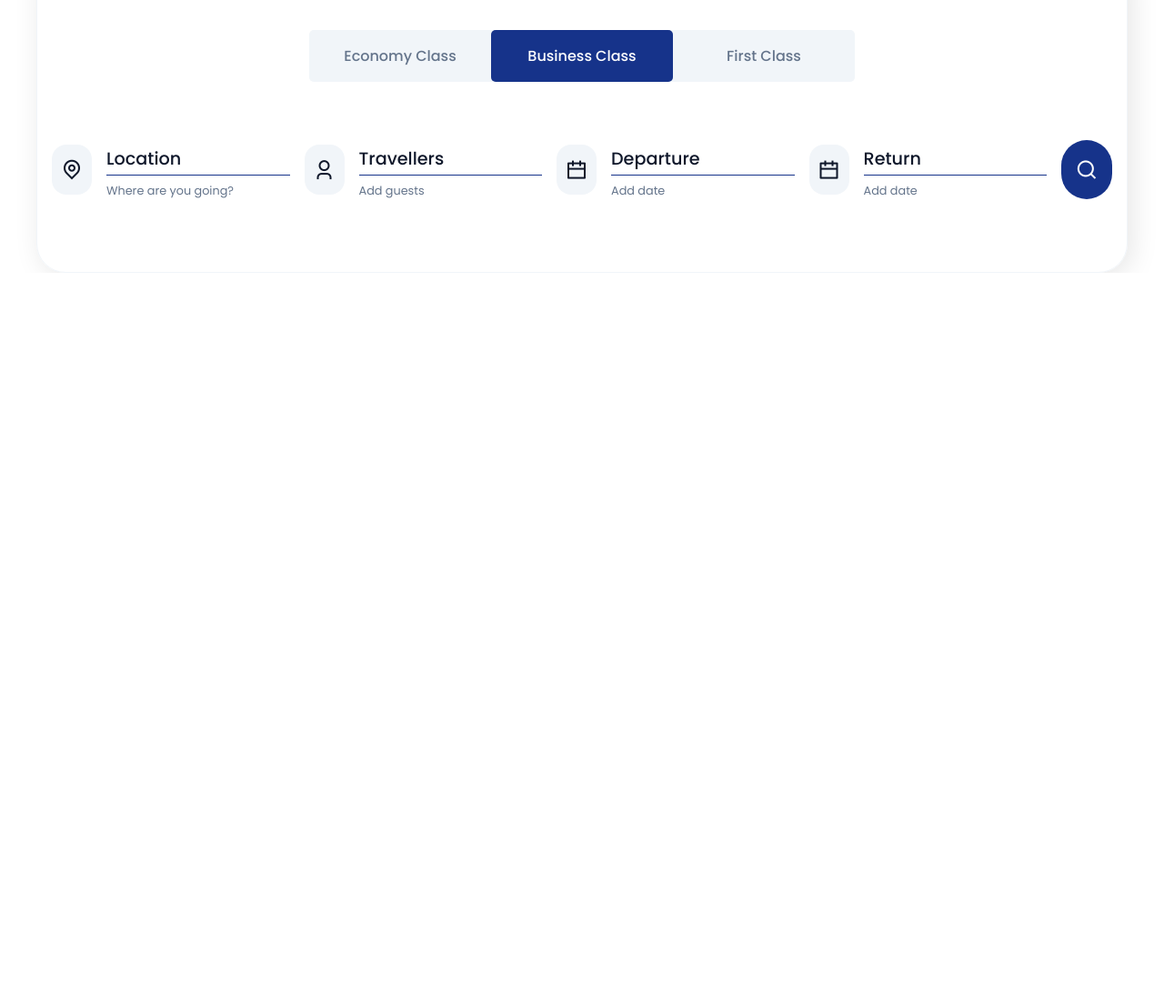
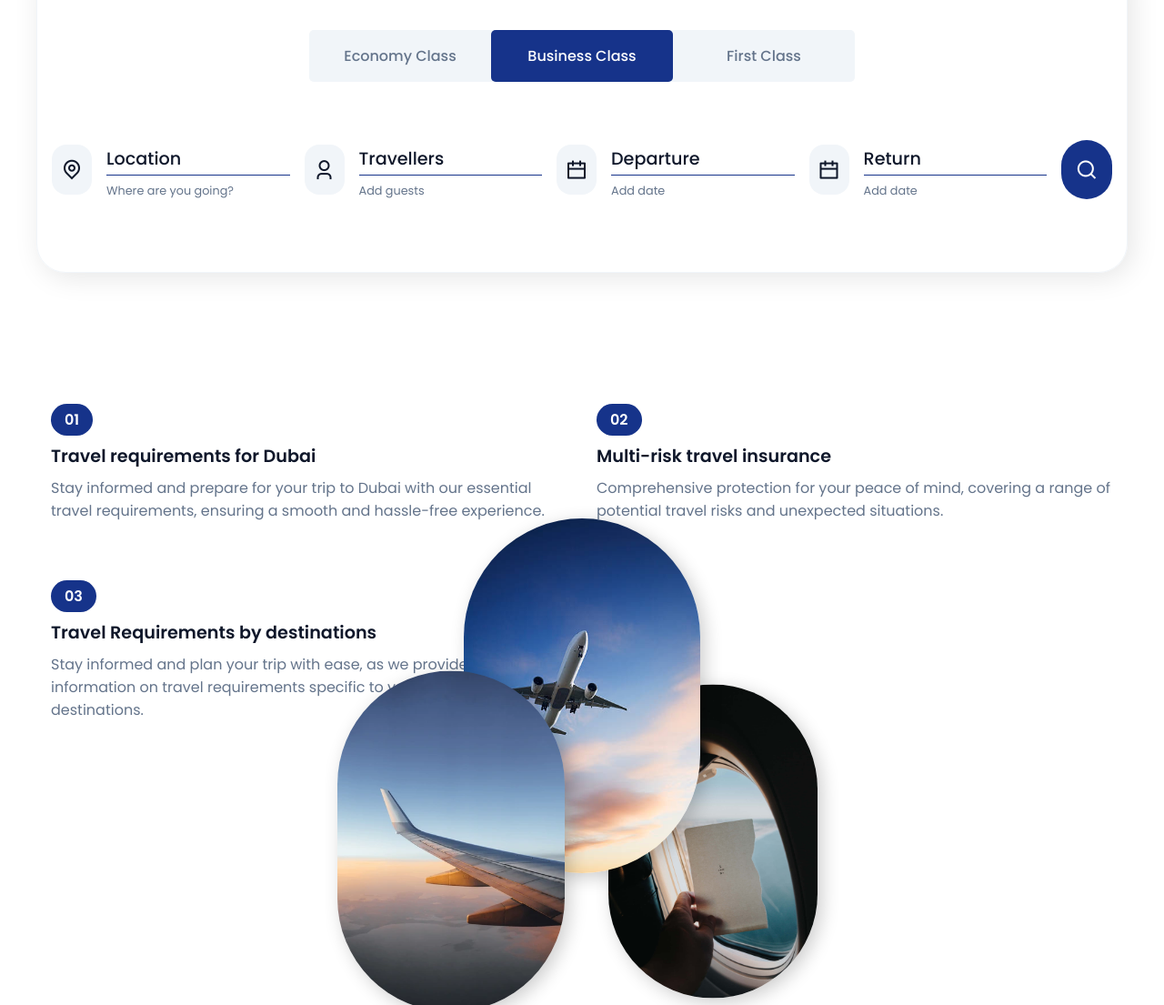
Before and after one commit to PuhizaTmava/PriAir, a plain HTML site: page index.html in a window 1280 px wide. Shown: the part 1061-2166 px from the top of the page at 91% size. Before the commit the page ends 1361 px from the top, so only its background shows below. Drawn offline with nearby package versions, Linux system fonts and the light colour scheme.

Commit message:
//new
added code

```diff
--- a/index.html
+++ b/index.html
@@ -76,5 +76,32 @@
               <button class="btn"><i class="ri-search-line"></i></button>
         </form>
       </section>
+      <section class="section__container plan__container">
+        <div class="plan__content-container">
+          <div class="plan__grid">
+            <div class="plan__content">
+              <span class="number">01</span>
+              <h4>Travel requirements for Dubai</h4>
+              <p>Stay informed and prepare for your trip to Dubai with our essential travel requirements, ensuring a smooth and hassle-free experience.</p>
+            </div>
+            <div class="plan__content">
+              <span class="number">02</span>
+              <h4>Multi-risk travel insurance</h4>
+              <p>Comprehensive protection for your peace of mind, covering a range of potential travel risks and unexpected situations.</p>
+            </div>
+            <div class="plan__content">
+              <span class="number">03</span>
+              <h4>Travel Requirements by destinations</h4>
+              <p>Stay informed and plan your trip with ease, as we provide up-to-date information on travel requirements specific to your desired destinations.</p>
+            </div>
+          </div>
+        </div>
+
+        <div class="plan__image">
+          <img src="assets/image2.jpg" alt="plan">
+          <img src="assets/image3.jpg" alt="plan">
+          <img src="assets/image4.jpg" alt="plan">
+        </div>
+      </section>
 </body>
 </html>
--- a/styles.css
+++ b/styles.css
@@ -201,3 +201,88 @@ body{
     padding: 1rem;
     font-size: 1.5rem;
   }
+  .plan__container .subheader {
+    margin-bottom: 1rem;
+    text-align: center;
+    font-weight: 600;
+    color: var(--text-dark);
+    letter-spacing: 5px;
+  }
+
+  .plan__container .section__header {
+    text-align: center;
+    font-size: 3rem;
+    line-height: 4rem;
+    margin-bottom: 1rem;
+  }
+
+  .plan__container .description {
+    text-align: center;
+    color: var(--text-light);
+  }
+
+  .plan__grid {
+    margin-top: 4rem;
+    display: grid;
+    grid-template-columns: repeat(2, 1fr);
+    gap: 2rem;
+  }
+
+  .plan__content .number {
+    display: inline-block;
+    padding: 5px 15px;
+    margin-bottom: 0.5rem;
+    font-weight: 600;
+    color: var(--white);
+    background-color: var(--primary-color);
+    border-radius: 2rem;
+  }
+
+  .plan__content .number:nth-child(4) {
+    background-color: #e98b6d;
+  }
+
+  .plan__content .number:nth-child(7) {
+    background-color: #ffcca3;
+  }
+
+  .plan__content h4 {
+    font-size: 1.2rem;
+    font-weight: 600;
+    color: var(--text-dark);
+    margin-bottom: 0.5rem;
+  }
+
+  .plan__content p {
+    color: var(--text-light);
+    margin-bottom: 2rem;
+  }
+
+  .plan__image {
+    position: relative;
+  }
+
+  .plan__image img {
+    position:absolute;
+    top: 50%;
+    left: 50%;
+    border-radius: 10rem;
+    box-shadow: 5px 5px 20px rgba(0, 0, 0, 0.2);
+  }
+
+  .plan__image img:nth-child(1) {
+    max-width: 250px;
+    transform: translate(calc(-50% - 9rem), calc(-50% + 5rem));
+    z-index: 3;
+  }
+
+  .plan__image img:nth-child(2) {
+    max-width: 260px;
+    transform: translate(-50%, calc(-50% - 5rem));
+    z-index: 2;
+  }
+
+  .plan__image img:nth-child(3) {
+    max-width: 230px;
+    transform: translate(calc(-50% + 9rem), calc(-50% + 5rem));
+  }
```
Also changed, not shown: assets/image2.jpg (added), assets/image3.jpg (added), assets/image4.jpg (added).
